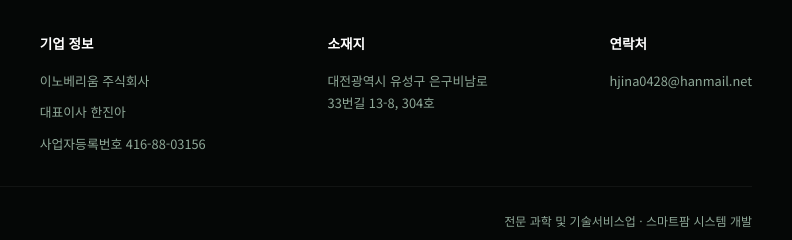
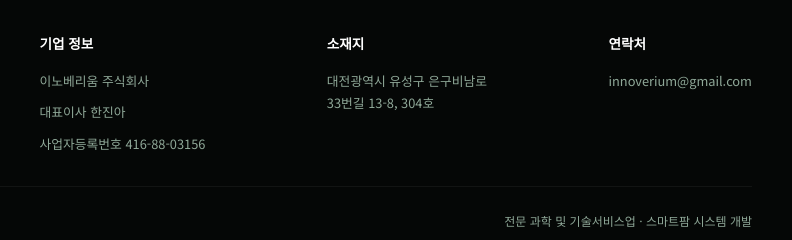
Before and after one commit to ttaro-lab/innoverium-website, a plain HTML site: page index.html in a window 1280 px wide. Shown: the part 7136-7376 px from the top of the page, 480-1272 px from the left. Drawn offline with Linux system fonts and the light colour scheme.

Commit message:
Update index.html

```diff
--- a/index.html
+++ b/index.html
@@ -897,7 +897,7 @@
     </div>
     <div class="footer-info">
       <h4>연락처</h4>
-      <a href="mailto:hjina0428@hanmail.net">hjina0428@hanmail.net</a>
+      <a href="mailto:innoverium@gmail.com">innoverium@gmail.com</a>
     </div>
   </div>
   <div class="footer-bottom">
```
